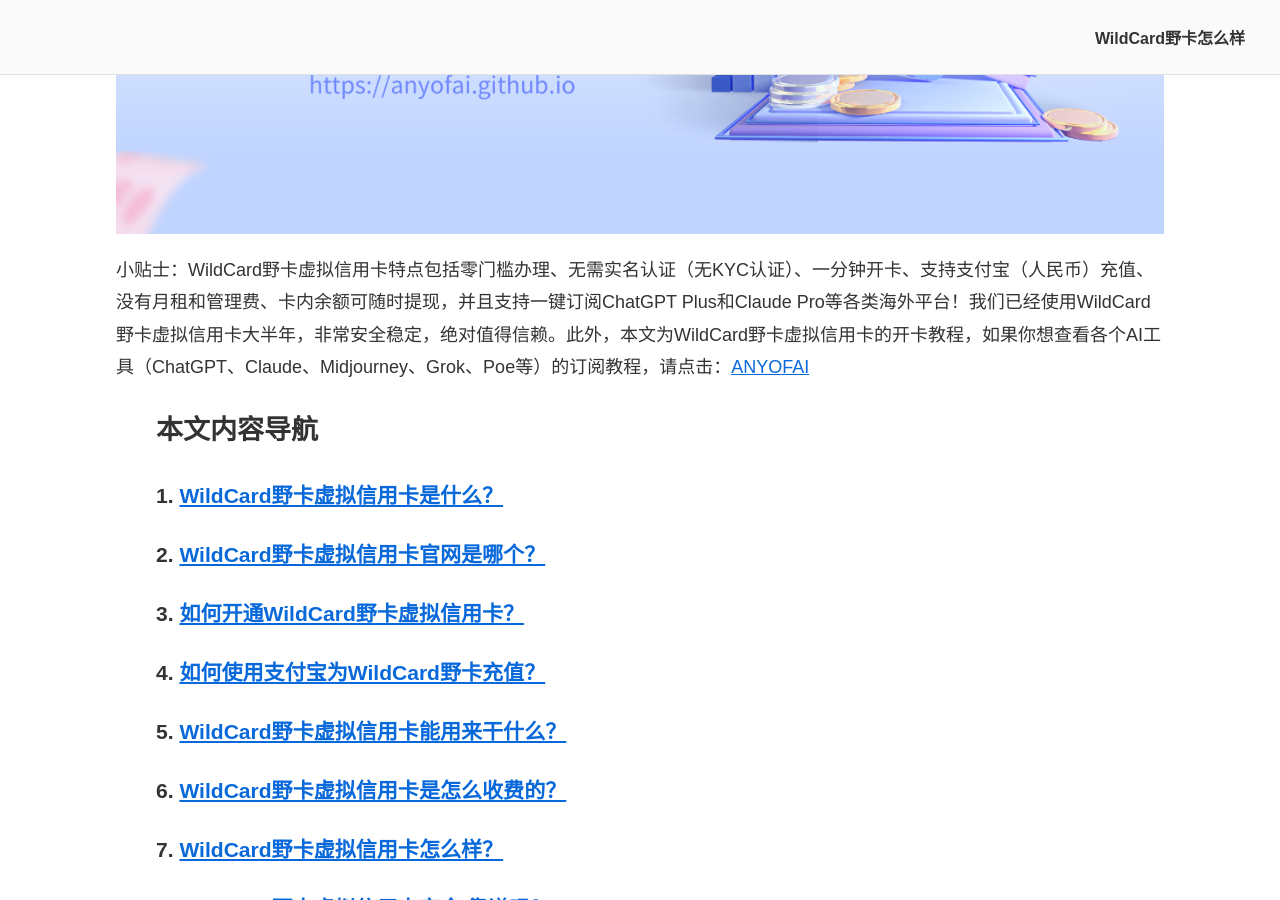
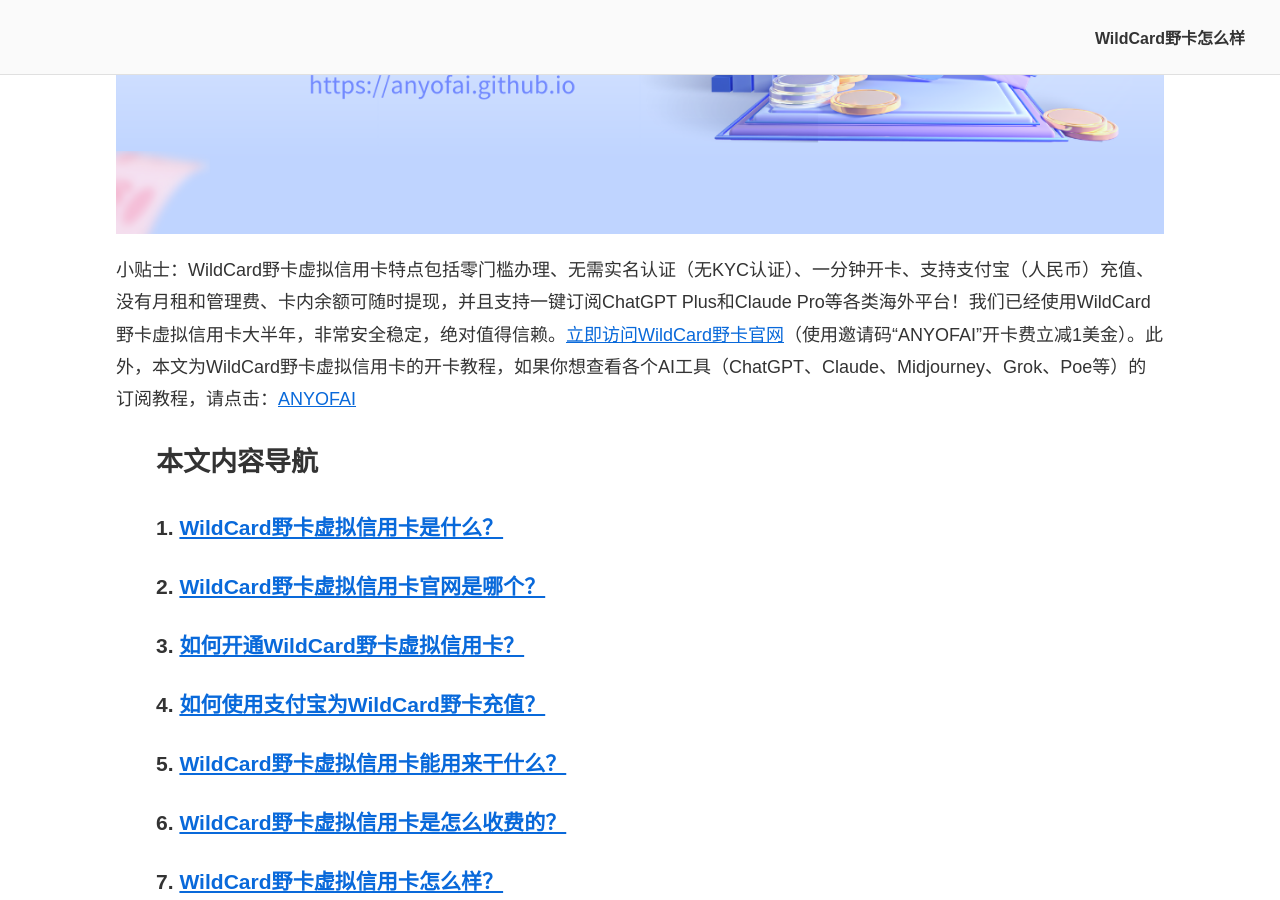
Before and after one commit to anyofai/anyofai.github.io, a Jekyll site: the page built from index.md, in a window 1280 px wide and 900 px high, scrolled down 621 px. Built offline with Jekyll 4.4.1, drawn with Linux system fonts in a browser that asks for light colours.

Commit message:
Update index.md

```diff
--- a/index.md
+++ b/index.md
@@ -10,7 +10,7 @@
 
 ![最好用的虚拟信用卡推荐：WildCard野卡虚拟信用卡怎么样？WildCard野卡虚拟信用卡安全靠谱吗？](https://raw.githubusercontent.com/anyofai/anyofai.github.io/refs/heads/main/image/WildCard.png)
 
-小贴士：WildCard野卡虚拟信用卡特点包括零门槛办理、无需实名认证（无KYC认证）、一分钟开卡、支持支付宝（人民币）充值、没有月租和管理费、卡内余额可随时提现，并且支持一键订阅ChatGPT Plus和Claude Pro等各类海外平台！我们已经使用WildCard野卡虚拟信用卡大半年，非常安全稳定，绝对值得信赖。此外，本文为WildCard野卡虚拟信用卡的开卡教程，如果你想查看各个AI工具（ChatGPT、Claude、Midjourney、Grok、Poe等）的订阅教程，请点击：<a href="https://github.com/anyofai">ANYOFAI</a>
+小贴士：WildCard野卡虚拟信用卡特点包括零门槛办理、无需实名认证（无KYC认证）、一分钟开卡、支持支付宝（人民币）充值、没有月租和管理费、卡内余额可随时提现，并且支持一键订阅ChatGPT Plus和Claude Pro等各类海外平台！我们已经使用WildCard野卡虚拟信用卡大半年，非常安全稳定，绝对值得信赖。<a href="https://yeka.ai/i/ANYOFAI">立即访问WildCard野卡官网</a>（使用邀请码“ANYOFAI”开卡费立减1美金）。此外，本文为WildCard野卡虚拟信用卡的开卡教程，如果你想查看各个AI工具（ChatGPT、Claude、Midjourney、Grok、Poe等）的订阅教程，请点击：<a href="https://github.com/anyofai">ANYOFAI</a>
 
 <blockquote>
   <h2 id="本文内容导航">本文内容导航</h2>
```
